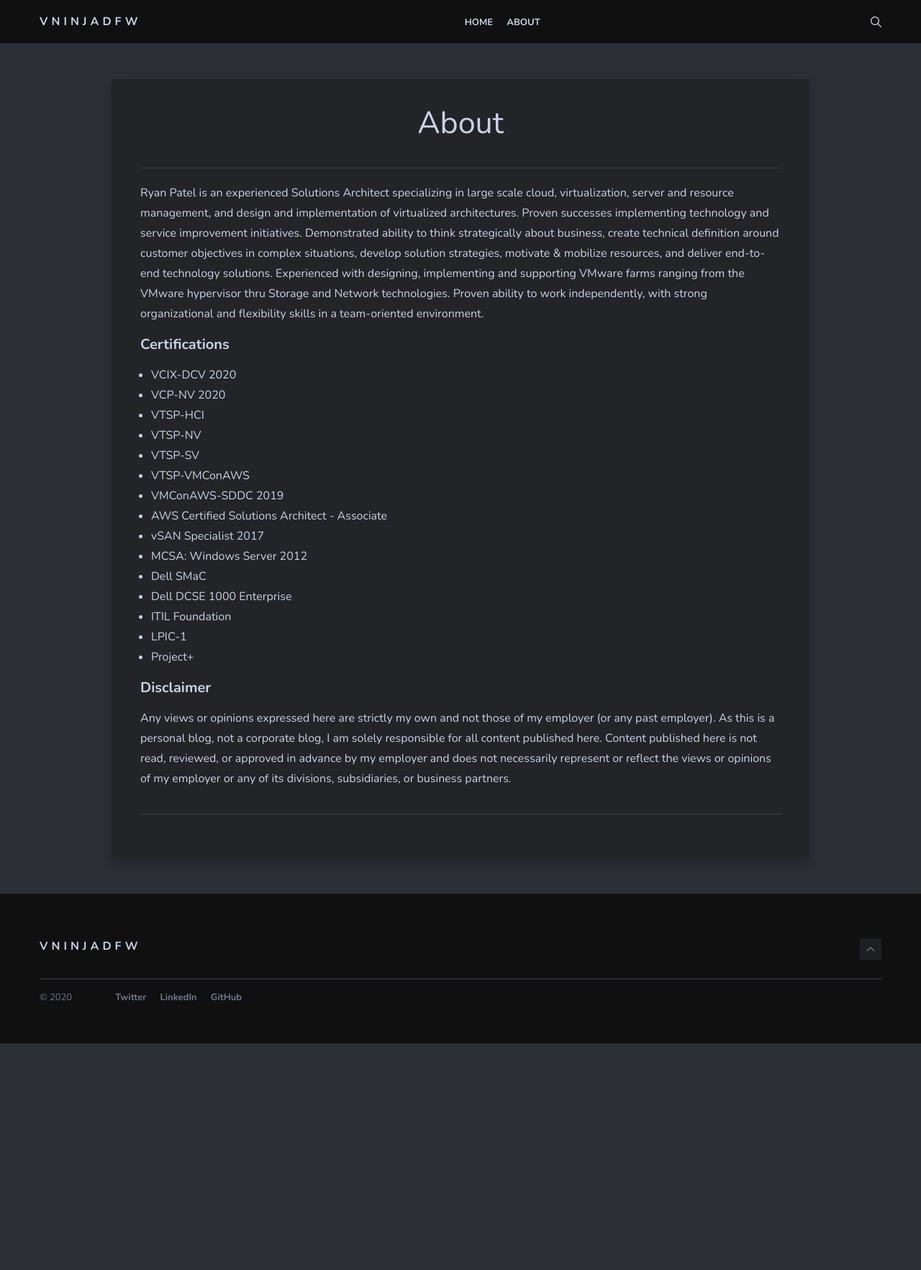
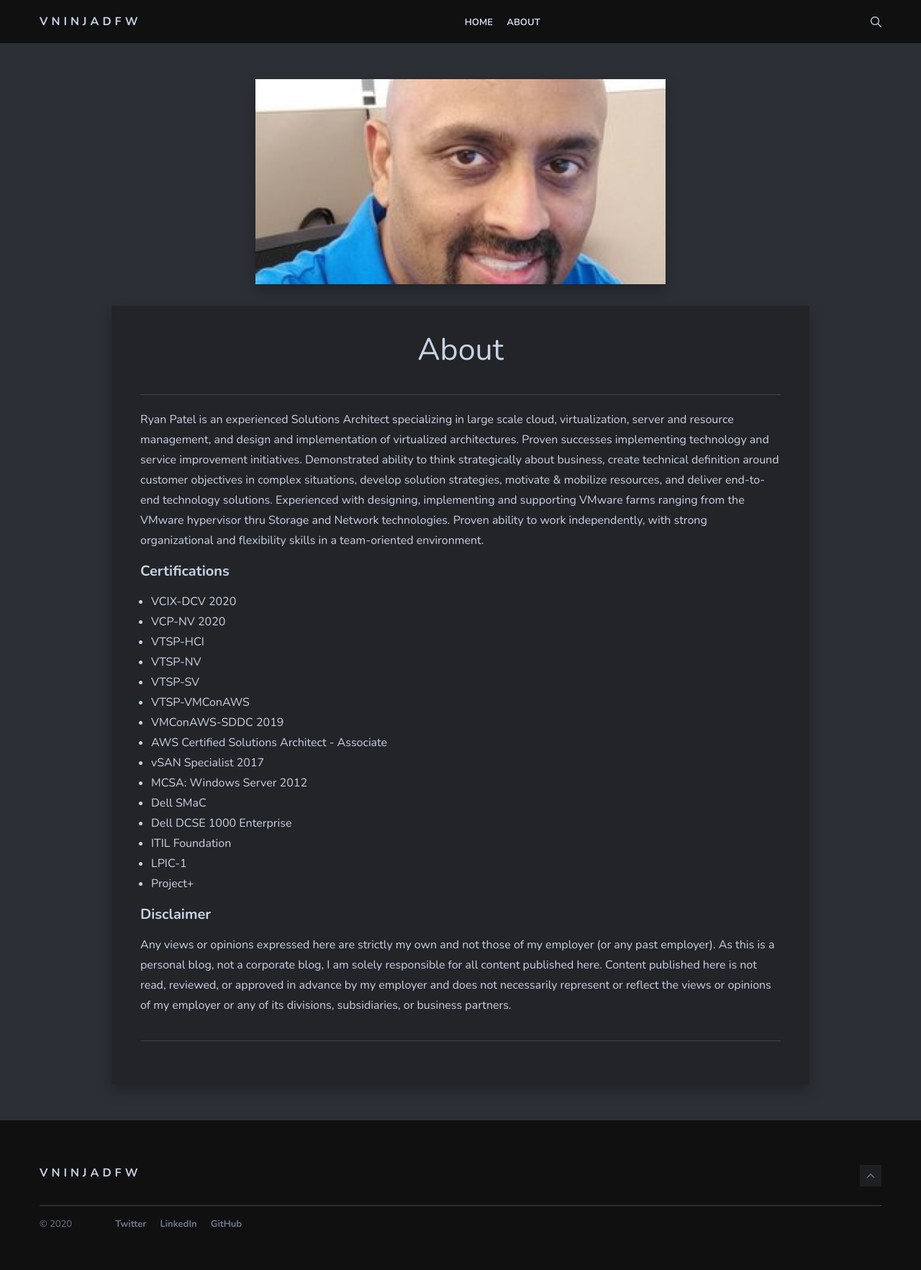
Before and after one commit to vNinjaDFW/vNinjaDFW.github.io, a Jekyll site: the page built from _pages/about.md, in a window 1280 px wide. Shown: the whole page at 72% size. Built offline with Jekyll 4.4.1, drawn with Linux system fonts in a browser that asks for light colours; nearby versions of some CDN libraries; before the commit the page ends 1450 px from its top, so only the background shows below that.

Commit message:
Update page.html

```diff
--- a/_layouts/page.html
+++ b/_layouts/page.html
@@ -3,6 +3,11 @@ layout: default
 ---
 <div class="container">
 	<div class="row">
+		<div class = "col col-6 push-3">
+			<div class="page-image-box">
+				<div class="page-image" style="background-image: url({{"/img/" | prepend: site.baseurl | append : page.image}})"></div>
+			</div>
+		</div>
 		<article class="col col-12 col-t-10 push-t-1 page">
 			<div class="page-content">
 				<div class="page-head">
```
